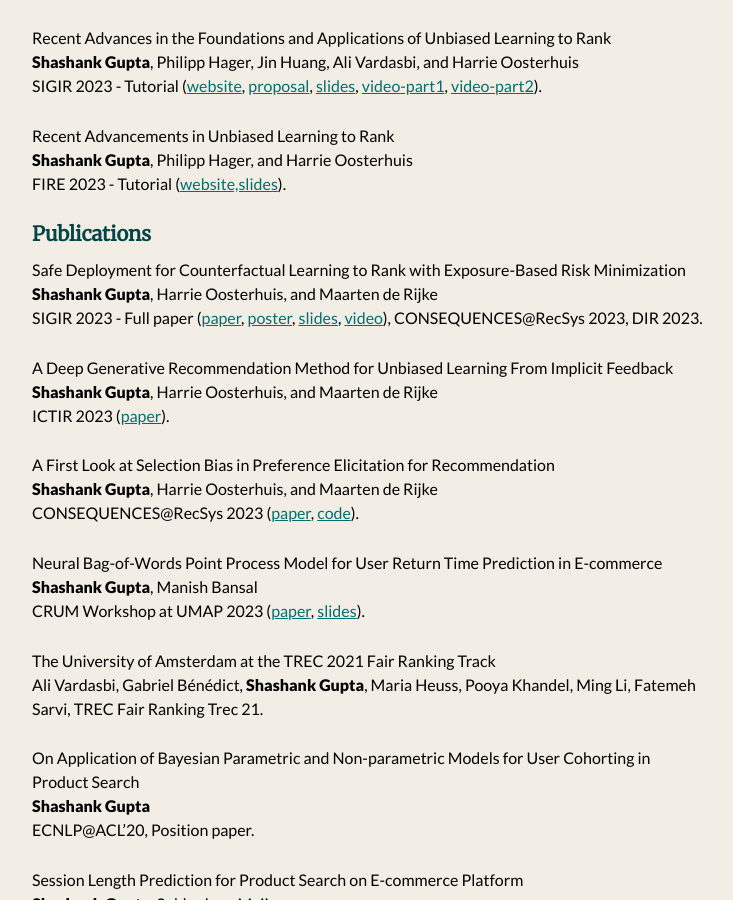
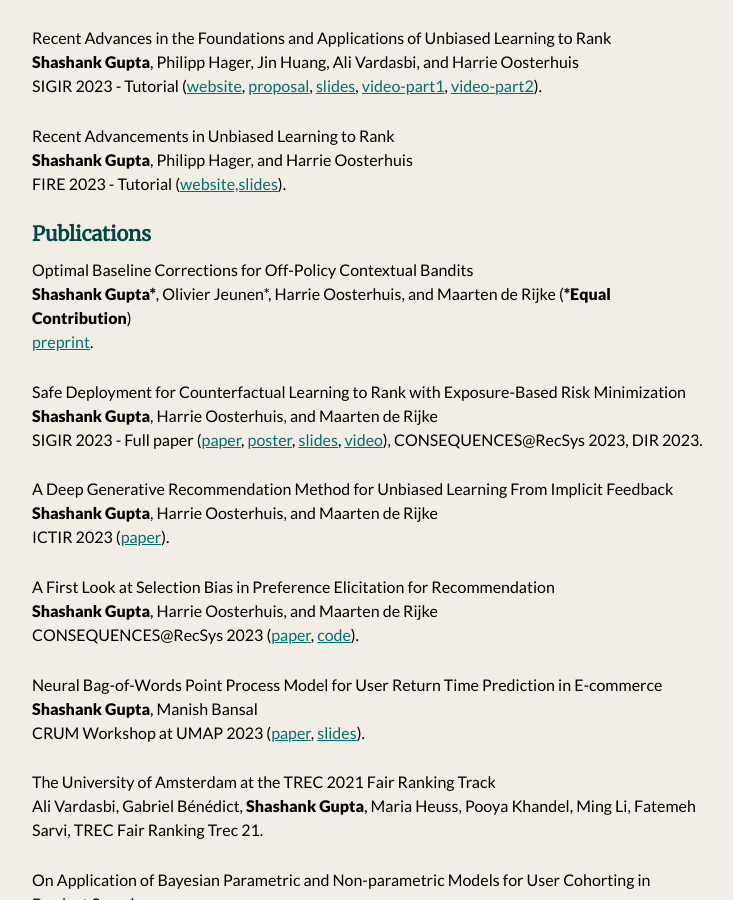
Before and after one commit to shashankg7/shashankg7.github.io, a Jekyll site: the page built from publications.md, in a window 1280 px wide and 900 px high, scrolled down 438 px. Shown: the whole window, without its empty margins (272-1005 px from the left). Built offline with Jekyll 4.4.1, drawn with Linux system fonts in a browser that asks for light colours; nearby versions of some CDN libraries.

Commit message:
Update publications.md

```diff
--- a/publications.md
+++ b/publications.md
@@ -28,6 +28,10 @@
 FIRE 2023 - Tutorial ([website,slides](https://sites.google.com/view/fire-2023-ultr-tutorial/home)).
 
 ### Publications
+
+Optimal Baseline Corrections for Off-Policy Contextual Bandits <br>
+<b>Shashank Gupta\*</b>, Olivier Jeunen\*, Harrie Oosterhuis, and Maarten de Rijke (<b>\*Equal Contribution</b>) <br>
+[preprint](https://arxiv.org/abs/2405.05736).
 
 Safe Deployment for Counterfactual Learning to Rank with Exposure-Based Risk Minimization <br>
 <b>Shashank Gupta</b>, Harrie Oosterhuis, and Maarten de Rijke <br>
```
